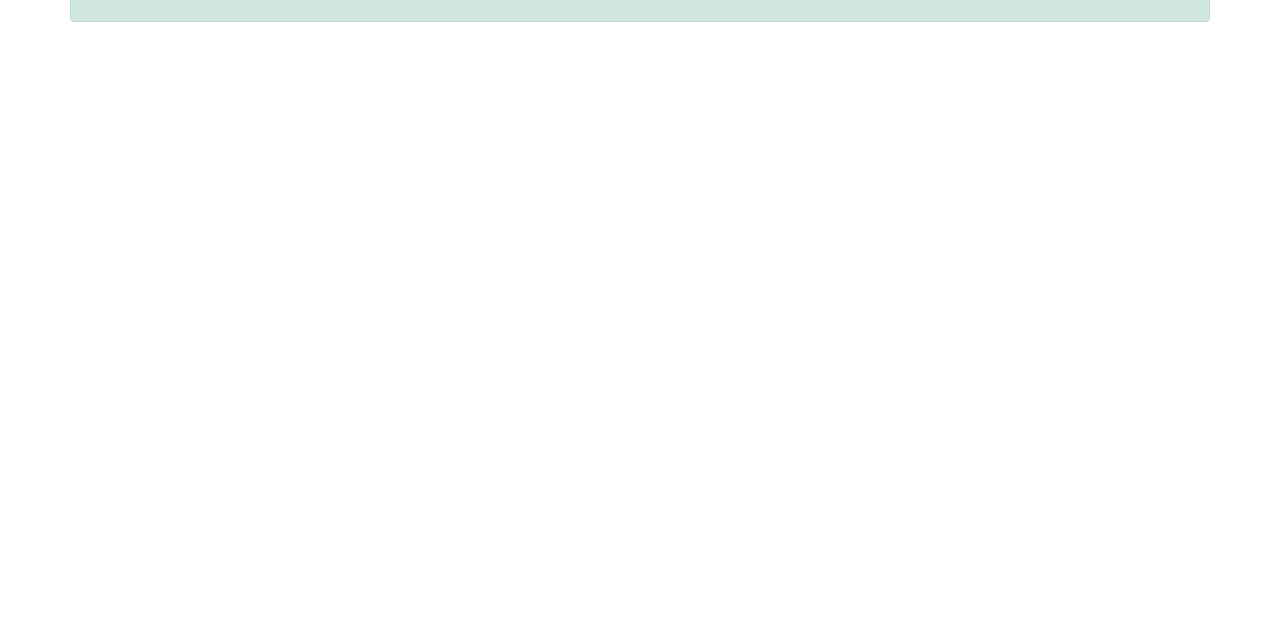
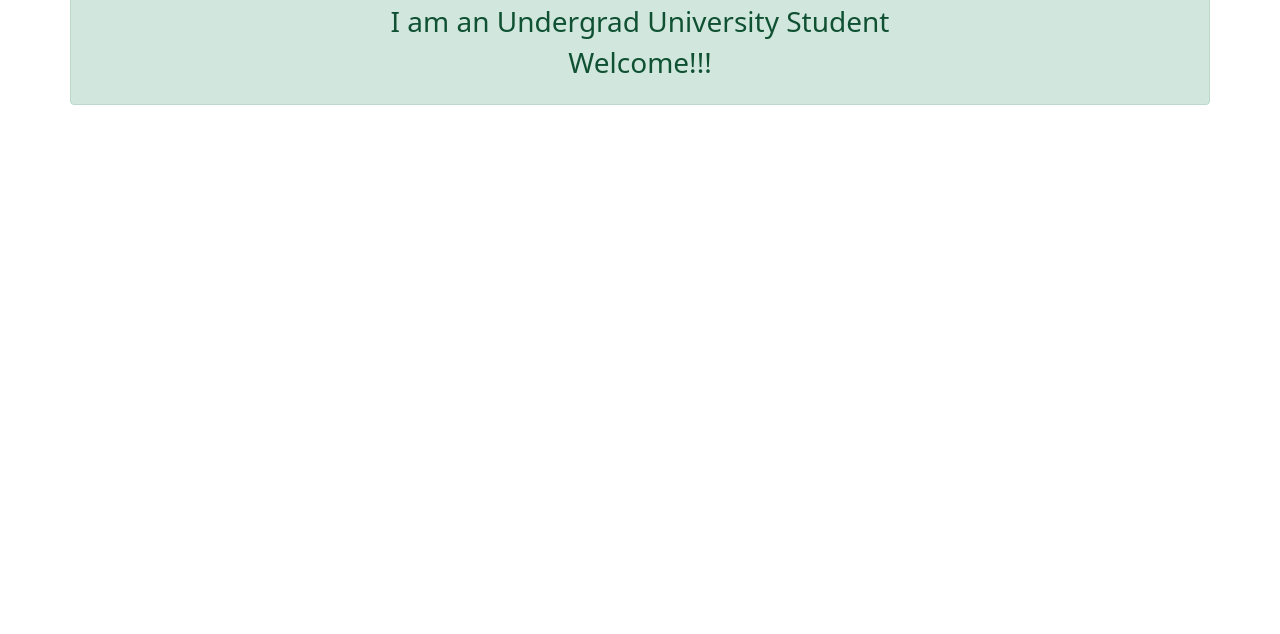
Before and after one commit to anupamtudu/my-portfolio, a plain HTML site: page home.html in a window 1280 px wide. Shown: the part 166-800 px from the top of the page. Drawn offline with nearby package versions, Linux system fonts and the light colour scheme.

Commit message:
add info about me

```diff
--- a/home.html
+++ b/home.html
@@ -53,7 +53,8 @@
     <div class="container alert alert-success text-center">
         <h1>Anupam Tudu</h1>
         <h3>I am an AI Specialist.</h3>
-
+        <h3>I am an Undergrad University Student</h3>
+        <h3>Welcome!!!</h3>
 
     </div>
 
```
